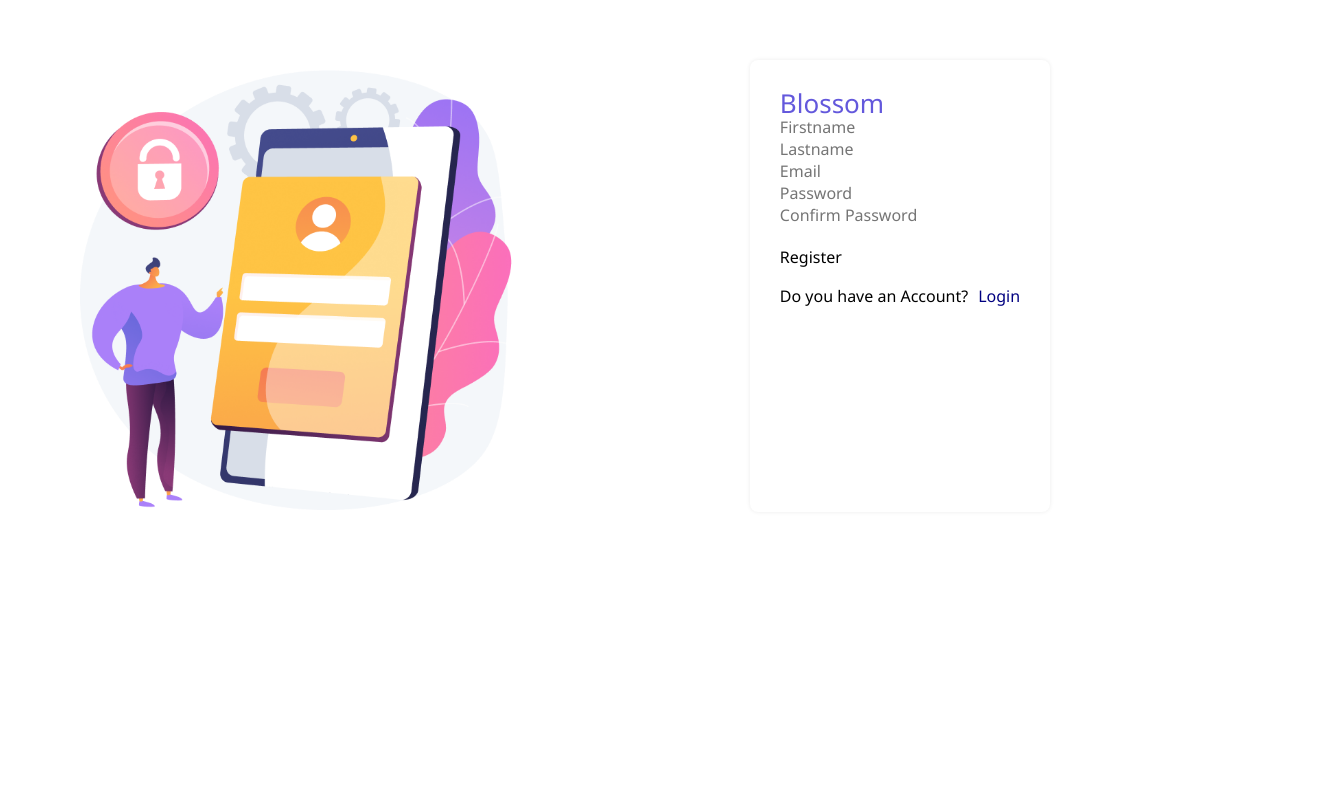
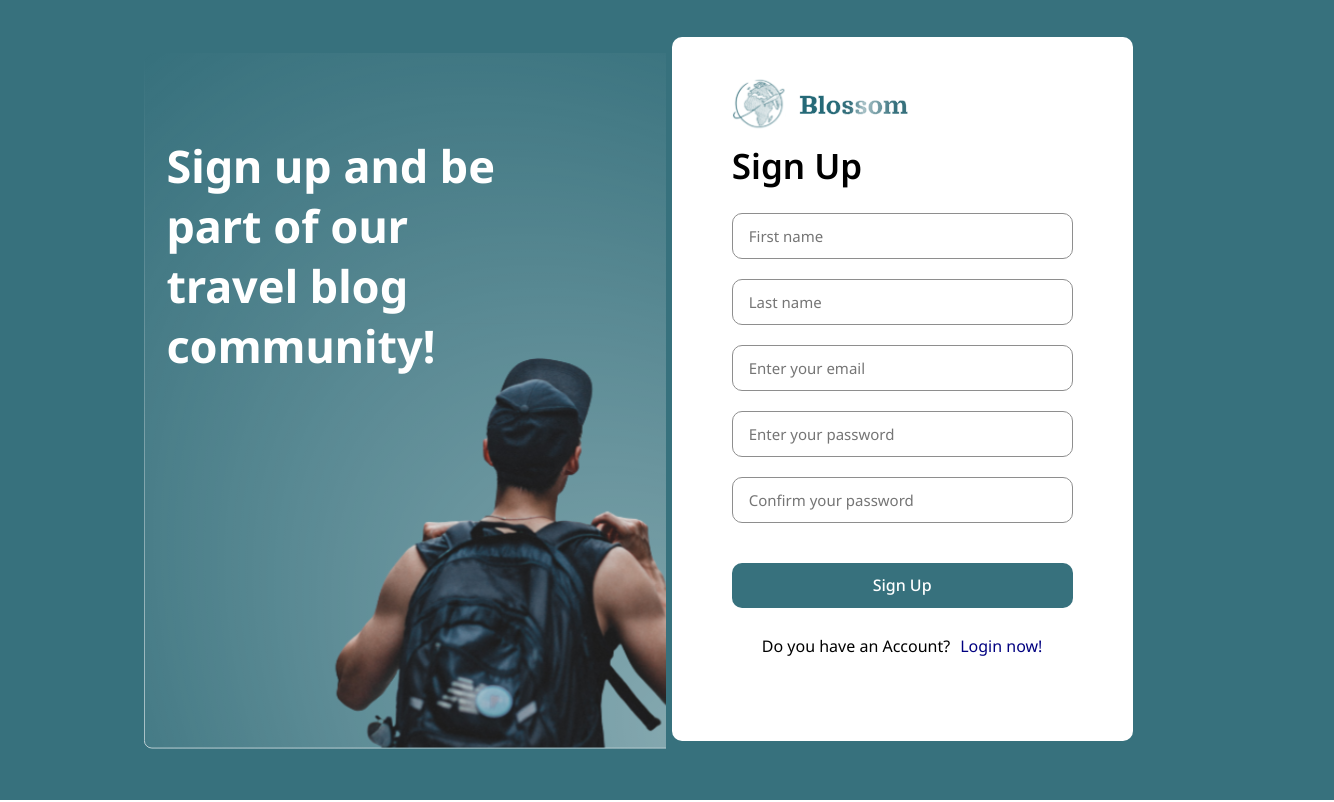
Before and after one commit to DuyQuang305/travel_share_blog_client, a React (Create React App) app: page /register in a window 1280 px wide. Shown: the whole page, 1334 px wide, since content can reach past the window. Built offline with nearby package versions, Linux system fonts and the light colour scheme.

Commit message:
update signup

```diff
--- a/src/pages/Login/index.jsx
+++ b/src/pages/Login/index.jsx
@@ -14,7 +14,6 @@ import backgroundIMG from '../../assets/background-img-auth.svg'
 import logo from './img/logo-bgr-white.svg'
 import fb_img from './img/Facebook.svg'
 import '../../styles/sass/reset.scss'
-// import './login.scss'
 const apiUrl = process.env.REACT_APP_SERVER_URL
 
 function Login() {
@@ -127,7 +126,7 @@ function Login() {
                 <span className='message-error'>{formik.errors.password}</span>
               )}
             </div>
-            <button className='login-submit' type="submit">LOGIN</button>
+            <button className='login-submit' type="submit">Login</button>
 
             <div className="login-underlined">
               <hr />
@@ -158,7 +157,7 @@ function Login() {
             <div className='login-text'>
               <div style={{marginBottom: '10px'}} className="login-text-register">
                 <span>Don't have an Account?</span>
-                <Link style={{marginLeft: '10px'}} to="/register"><span style={{color:"#000080"}}>Register</span></Link>
+                <Link style={{marginLeft: '10px'}} to="/register"><span style={{color:"#000080"}}>Sign up now!</span></Link>
               </div>
               <Link style={{fontSize: '17px'}} to="/forgot-password"><span style={{color:"#000080"}}>Forgot Password</span></Link>
             </div>
--- a/src/pages/Register/index.jsx
+++ b/src/pages/Register/index.jsx
@@ -1,12 +1,14 @@
 import React, { useEffect } from 'react';
-import { ToastContainer, toast } from 'react-toastify';
+import { ToastContainer, toast } from 'react-toastify'
+import styled from 'styled-components'
 import 'react-toastify/dist/ReactToastify.css';
 import axios from 'axios';
 import { Link, useNavigate } from 'react-router-dom';
 import { useFormik } from 'formik';
 import { registerSchema } from '../../middleware/validate';
-import bg_img from './img/login_bg.png'
-import './register.scss'
+import BackgroundSignUp from '../../assets/background-signup.svg'
+import Logo from '../../assets/logo-blossom-w.svg'
+// import './register.scss'
 
 const apiUrl = process.env.REACT_APP_SERVER_URL
 
@@ -62,20 +64,25 @@ function Register() {
   })
 
   return (
-    <div className="wrap-auth">
-      <div className='register__container'>
-        <div className='register__image'>
-          <img src={bg_img} alt="background_image" />
-        </div>
-        <form className='auth-register__form' onSubmit={formik.handleSubmit}>
-          <div className="register__title">
-             <span style={{ color: '#6358DC', fontSize: '26px' }}>Blossom</span>
+    <Wrapper>
+      <BackgroundContainer>
+        <h1>Sign up and be part of our travel blog community!</h1>
+        <img src={BackgroundSignUp} alt="background_image" />
+      </BackgroundContainer>
+
+      <LoginFormWrapper>
+        <LoginFormContainer>
+        <form onSubmit={formik.handleSubmit}>
+          <div>
+              <img src={Logo} alt='logo' />
+              <span style={{ fontSize: '35px', fontWeight: '600', marginTop: '15px', marginBottom: '30px' }}>Sign Up</span>
           </div>
-          <div className='wrap-input username-input'>
-            <div className="group__input">
+
+          <div>
+            <div className="style-input">
               <input
                 type="text"
-                placeholder="Firstname"
+                placeholder="First name"
                 name='firstName'
                 value={formik.values.firstName}
                 onChange={formik.handleChange}
@@ -83,15 +90,15 @@ function Register() {
               />
             </div>
             {formik.touched.firstName && formik.values.firstName && (
-              <span className='form__message--error'>{formik.errors.firstName}</span>
+              <span className='message-error'>{formik.errors.firstName}</span>
             )}
           </div>
 
-          <div className='wrap-input username-input'>
-            <div className="group__input">
+          <div>
+            <div className="style-input">
               <input
                 type="text"
-                placeholder="Lastname"
+                placeholder="Last name"
                 name='lastName'
                 value={formik.values.lastName}
                 onChange={formik.handleChange}
@@ -99,15 +106,15 @@ function Register() {
               />
             </div>
             {formik.touched.lastName && formik.values.lastName && (
-              <span className='form__message--error'>{formik.errors.lastName}</span>
+              <span className='message-error'>{formik.errors.lastName}</span>
             )}
           </div>
 
-          <div className="wrap-input email-input">
-            <div className="group__input">
+          <div>
+            <div className="style-input">
               <input
                 type="email"
-                placeholder="Email"
+                placeholder="Enter your email"
                 name='email'
                 value={formik.values.email}
                 onChange={formik.handleChange}
@@ -115,15 +122,15 @@ function Register() {
               />
             </div>
             {formik.touched.email && formik.values.email && (
-              <span className='form__message--error'>{formik.errors.email}</span>
+              <span className='message-error'>{formik.errors.email}</span>
             )}
           </div>
 
-          <div className='wrap-input password-input'>
-            <div className="group__input">
+          <div>
+            <div className="style-input">
               <input
                 type="password"
-                placeholder="Password"
+                placeholder="Enter your password"
                 name='password'
                 value={formik.values.password}
                 onChange={formik.handleChange}
@@ -131,15 +138,15 @@ function Register() {
               />
             </div>
             {formik.touched.password && formik.values.password && (
-              <span className='form__message--error'>{formik.errors.password}</span>
+              <span className='message-error'>{formik.errors.password}</span>
             )}
           </div>
 
-          <div className='wrap-input confirmPassword-input'>
-            <div className="group__input">
+          <div>
+            <div className="style-input">
               <input
                 type="password"
-                placeholder="Confirm Password"
+                placeholder="Confirm your password"
                 name='confirmPassword'
                 value={formik.values.confirmPassword}
                 onChange={formik.handleChange}
@@ -147,13 +154,13 @@ function Register() {
               />
             </div>
             {formik.touched.confirmPassword && formik.values.confirmPassword && (
-              <span className='form__message--error'>{formik.errors.confirmPassword}</span>
+              <span className='message-error'>{formik.errors.confirmPassword}</span>
             )}
           </div>
-          <button className='btn_submit' type="submit">Register</button>
-          <div className='register__text'>
+          <button className='signup-submit' type="submit">Sign Up</button>
+          <div className='signup-text'>
             <span>Do you have an Account?</span>
-            <Link style={{marginLeft: '10px'}} to="/login" ><span style={{color:"#000080"}}>Login</span></Link>
+            <Link style={{marginLeft: '10px'}} to="/login" ><span style={{color:"#000080"}}>Login now!</span></Link>
           </div>
         </form>
         <ToastContainer
@@ -168,9 +175,83 @@ function Register() {
           pauseOnHover
           theme="dark"
         />
-      </div>
-    </div>
+
+        </LoginFormContainer>
+      </LoginFormWrapper>
+  </Wrapper>
   )
 }
+export default Register
 
-export default Register;
+
+const Wrapper = styled.div`
+  display: flex;
+`
+const BackgroundContainer = styled.div`
+  background-color: #37717D;
+  width: 50%;
+  height: 100vh;
+  h1{
+    width: 30%;
+    position: absolute;
+    top: 32%;
+    left: 13%;
+    transform: translateY(-50%);
+    z-index: 1;
+    color: #FFF;
+    font-size: 45px;
+    font-weight: 700;
+    line-height: 60px;
+  }
+  img{
+    height: 100vh;
+    background-size: cover;
+    margin-left: 15%;
+  }
+`
+const LoginFormWrapper = styled.div`
+  width: 50%;
+  height: 100vh;
+  background-color: #37717D;
+  margin-left: 2%;
+`
+const LoginFormContainer = styled.div`
+  width: 75%;
+  height: 88vh;
+  background-color: #FFF;
+  padding: 40px 60px 40px 60px;
+  border-radius: 10px;
+  margin: 6% 1%;
+  .style-input {
+    margin: 0 auto;
+    margin-top: 20px;
+    display: flex;
+    flex-direction: column;
+    border-radius: 10px;
+    padding: 12px 16px;
+    border: 1px solid #8E8E8E;
+    font-size: 15px;
+  }
+  .message-error {
+    color: #E43B3B;
+    font-size: 14px;
+    margin-top: 5px;
+  }
+  .signup-submit {
+    width: 100%;
+    margin: 0 auto;
+    margin-top: 40px;
+    border-radius: 10px;
+    background-color: #37717D;
+    color: #fff;
+    height: 45px;
+    font-family: Noto Sans;
+    font-weight: 500;
+    margin-bottom: 30px;
+  }
+  .signup-text {
+    display: flex;
+    align-items: center;
+    justify-content: center;
+  }
+`
```
Also changed, not shown: src/assets/background-signup.svg (added), src/pages/Register/img/login_bg.png (deleted).
